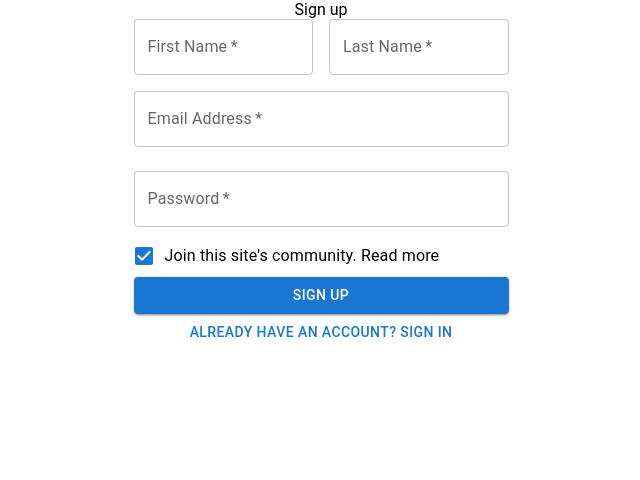
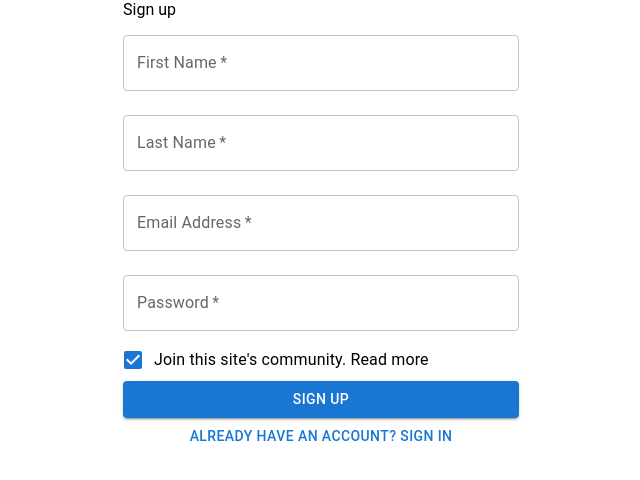
Before and after one commit to michaelchangdk/withpurpose, a React (Create React App) app in the folder web/: page /signup in a window 1280 px wide. Shown: the top 480 px of the page, without its empty margins (319-959 px from the left). Built offline with nearby package versions, Linux system fonts and the light colour scheme.

Commit message:
adding signup functionality

```diff
--- a/web/src/pages/login/Login.jsx
+++ b/web/src/pages/login/Login.jsx
@@ -6,13 +6,13 @@ import {
   GoogleAuthProvider,
 } from "firebase/auth";
 import { auth, provider } from "../../firebase";
-import styled from "styled-components";
 import TextField from "@mui/material/TextField";
 import FormGroup from "@mui/material/FormGroup";
 import FormControlLabel from "@mui/material/FormControlLabel";
 import Checkbox from "@mui/material/Checkbox";
 import Button from "@mui/material/Button";
 import Stack from "@mui/material/Stack";
+import Container from "@mui/material/Container";
 
 const Login = () => {
   const { setUser, setUserid } = useContext(AuthContext);
@@ -55,7 +55,7 @@ const Login = () => {
   };
 
   return (
-    <Container>
+    <Container maxWidth="xs">
       Sign in
       <FormGroup>
         <TextField
@@ -80,22 +80,11 @@ const Login = () => {
         />
         <FormControlLabel control={<Checkbox />} label="Remember me" />
         <Button variant="contained">SIGN IN</Button>
-      </FormGroup>
-      <Stack direction="row" spacing={2} alignItems="center">
         <Button>Forgot password?</Button>
         <Button href="/signup">Don't have an account? Sign up</Button>
-      </Stack>
+      </FormGroup>
     </Container>
   );
 };
 
 export default Login;
-
-const Container = styled.div`
-  display: flex;
-  flex-direction: column;
-  justify-content: center;
-  align-items: center;
-  width: 375px;
-  margin: 0 auto;
-`;
--- a/web/src/pages/login/Signup.jsx
+++ b/web/src/pages/login/Signup.jsx
@@ -5,19 +5,20 @@ import {
   createUserWithEmailAndPassword,
   signInWithPopup,
   GoogleAuthProvider,
+  updateProfile,
 } from "firebase/auth";
-import styled from "styled-components";
 import TextField from "@mui/material/TextField";
 import FormGroup from "@mui/material/FormGroup";
 import FormControlLabel from "@mui/material/FormControlLabel";
 import Checkbox from "@mui/material/Checkbox";
 import Button from "@mui/material/Button";
 import Stack from "@mui/material/Stack";
+import Container from "@mui/material/Container";
 
 const Signup = () => {
   const { setUser, setUserid } = useContext(AuthContext);
-  const [email, setEmail] = useState("");
-  const [password, setPassword] = useState("");
+  const [email, setEmail] = useState();
+  const [password, setPassword] = useState();
   const [firstname, setFirstname] = useState("");
   const [lastname, setLastname] = useState("");
 
@@ -46,8 +47,13 @@ const Signup = () => {
 
   const register = () => {
     createUserWithEmailAndPassword(auth, email, password)
-      .then(() => {
+      .then((userCredential) => {
+        const user = userCredential.user;
+        updateProfile(user, {
+          displayName: `${firstname} ${lastname}`,
+        });
         // Also create user in Sanity Studio here
+        console.log(userCredential);
         console.log("Registered, please login.");
         setUser(email);
       })
@@ -56,18 +62,33 @@ const Signup = () => {
       });
   };
 
+  const typeFirstname = (e) => {
+    setFirstname(e.target.value);
+  };
+
+  const typeLastname = (e) => {
+    setLastname(e.target.value);
+  };
+
+  const typeEmail = (e) => {
+    setEmail(e.target.value);
+  };
+
+  const typePassword = (e) => {
+    setPassword(e.target.value);
+  };
+
   return (
-    <Container>
+    <Container maxWidth="xs">
       Sign up
-      <FormGroup>
-        <Stack direction="row" spacing={2} alignItems="center">
+      <FormGroup autoComplete="on">
         <TextField
           id="outlined-basic"
           label="First Name"
           variant="outlined"
           margin="normal"
           required={true}
-            onChange={setFirstname}
+          onChange={typeFirstname}
         />
         <TextField
           id="outlined-basic"
@@ -75,17 +96,15 @@ const Signup = () => {
           variant="outlined"
           margin="normal"
           required={true}
-            onChange={setLastname}
+          onChange={typeLastname}
         />
-        </Stack>
         <TextField
           id="outlined-basic"
           label="Email Address"
           variant="outlined"
           margin="normal"
           required={true}
-          // value={email}
-          onChange={setEmail}
+          onChange={typeEmail}
         />
         <TextField
           id="outlined-basic"
@@ -95,30 +114,20 @@ const Signup = () => {
           type="password"
           autoComplete="current-password"
           required={true}
-          // value={password}
-          onChange={setPassword}
+          onChange={typePassword}
         />
         <FormControlLabel
           control={<Checkbox />}
           label="Join this site's community. Read more"
           checked
         />
-        <Button variant="contained">SIGN UP</Button>
+        <Button variant="contained" onClick={register}>
+          SIGN UP
+        </Button>
+        <Button href="/login">Already have an account? Sign in</Button>
       </FormGroup>
-      <Stack direction="row" spacing={2}>
-        <Button href="/login">Already have an account? Sign in</Button>
-      </Stack>
     </Container>
   );
 };
 
 export default Signup;
-
-const Container = styled.div`
-  display: flex;
-  flex-direction: column;
-  justify-content: center;
-  align-items: center;
-  width: 375px;
-  margin: 0 auto;
-`;
```
Lines whose indentation alone changed are shown as unchanged.
